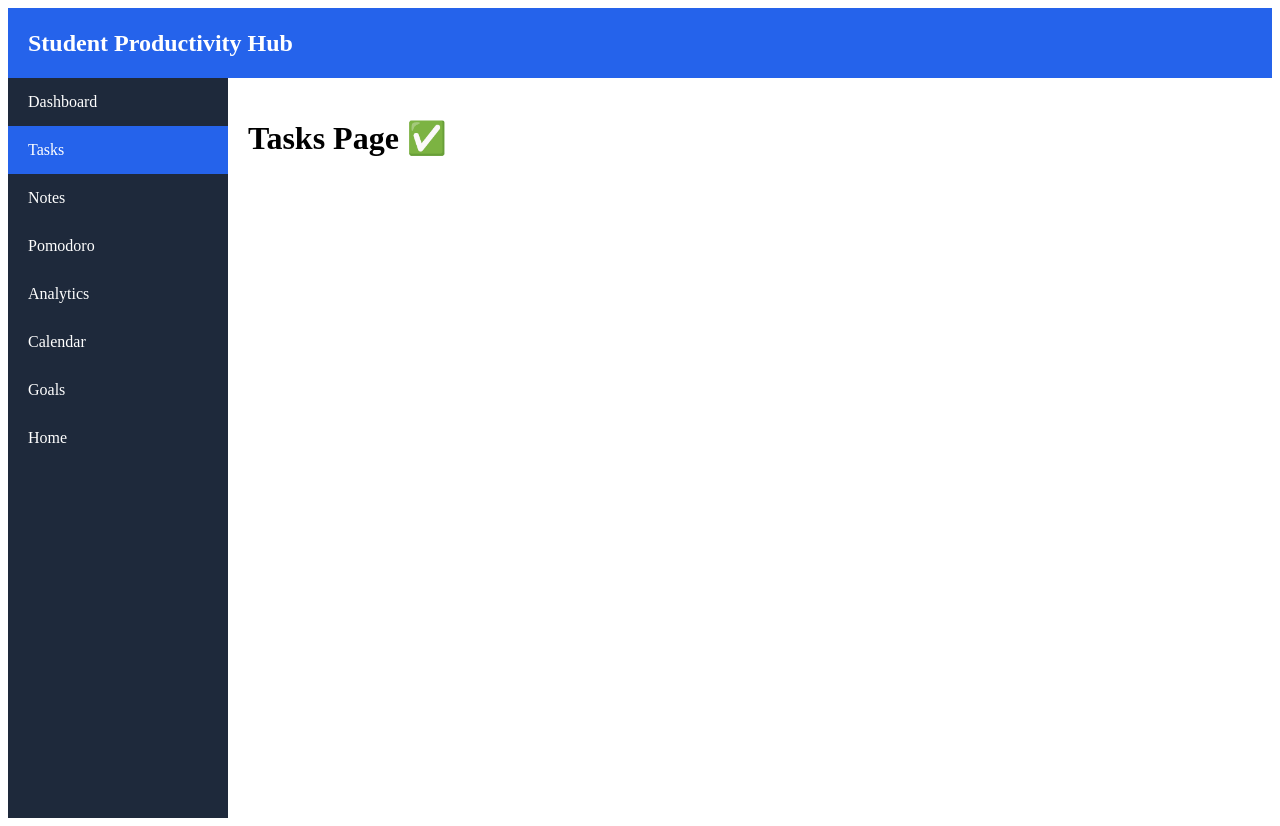
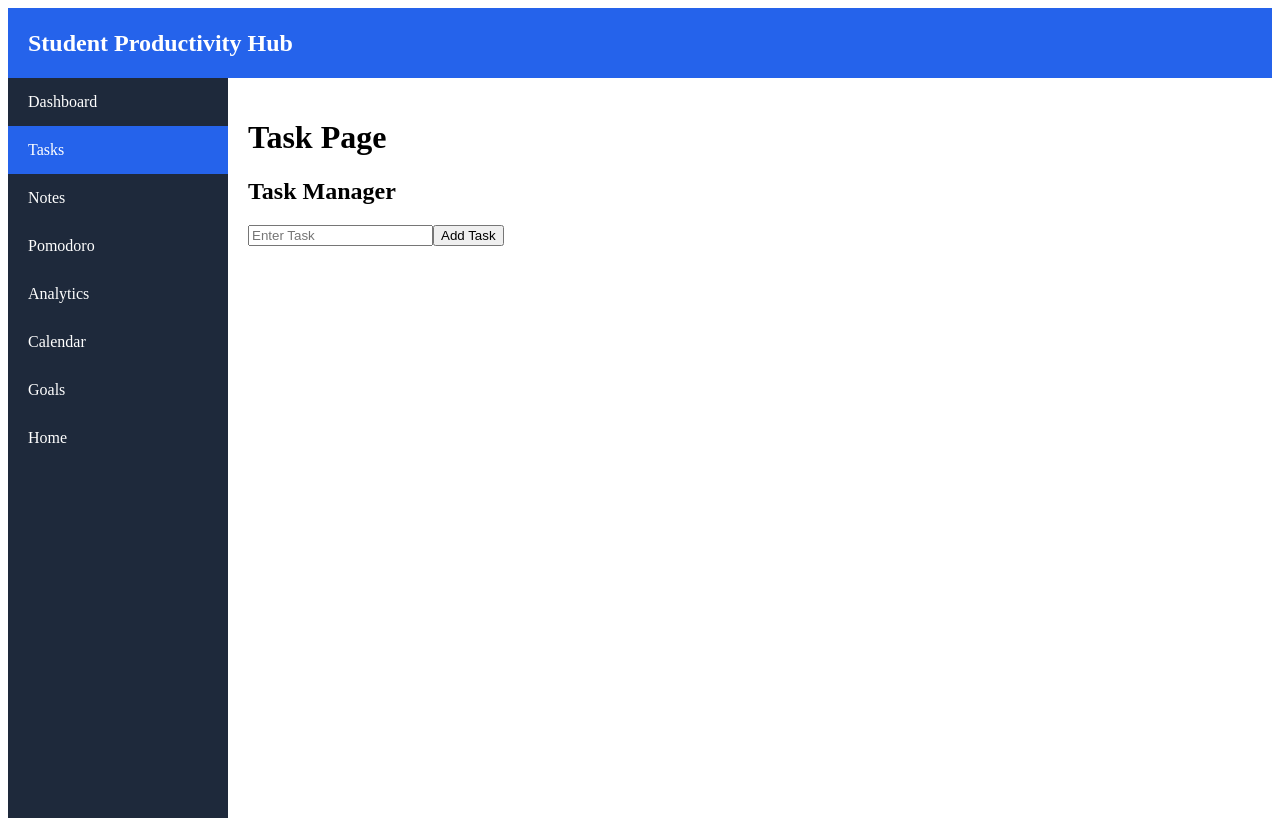
Before and after one commit to rake-sh129/student-productivity-hub, a React (Vite) app: page /student-productivity-hub/tasks in a window 1280 px wide. Built offline with nearby package versions, Linux system fonts and the light colour scheme.

Commit message:
feat(pages): add Tasks page integrating TaskManager feature

```diff
--- a/src/pages/Tasks.jsx
+++ b/src/pages/Tasks.jsx
@@ -1,5 +1,11 @@
+import TaskManager from "../features/tasks/TaskManager";
 const Tasks = () => {
-    return <h1>Tasks Page ✅</h1>;
+    return (
+      <div>
+        <h1>Task Page</h1>
+        <TaskManager />
+      </div>
+    );
   };
 
   export default Tasks;
```
